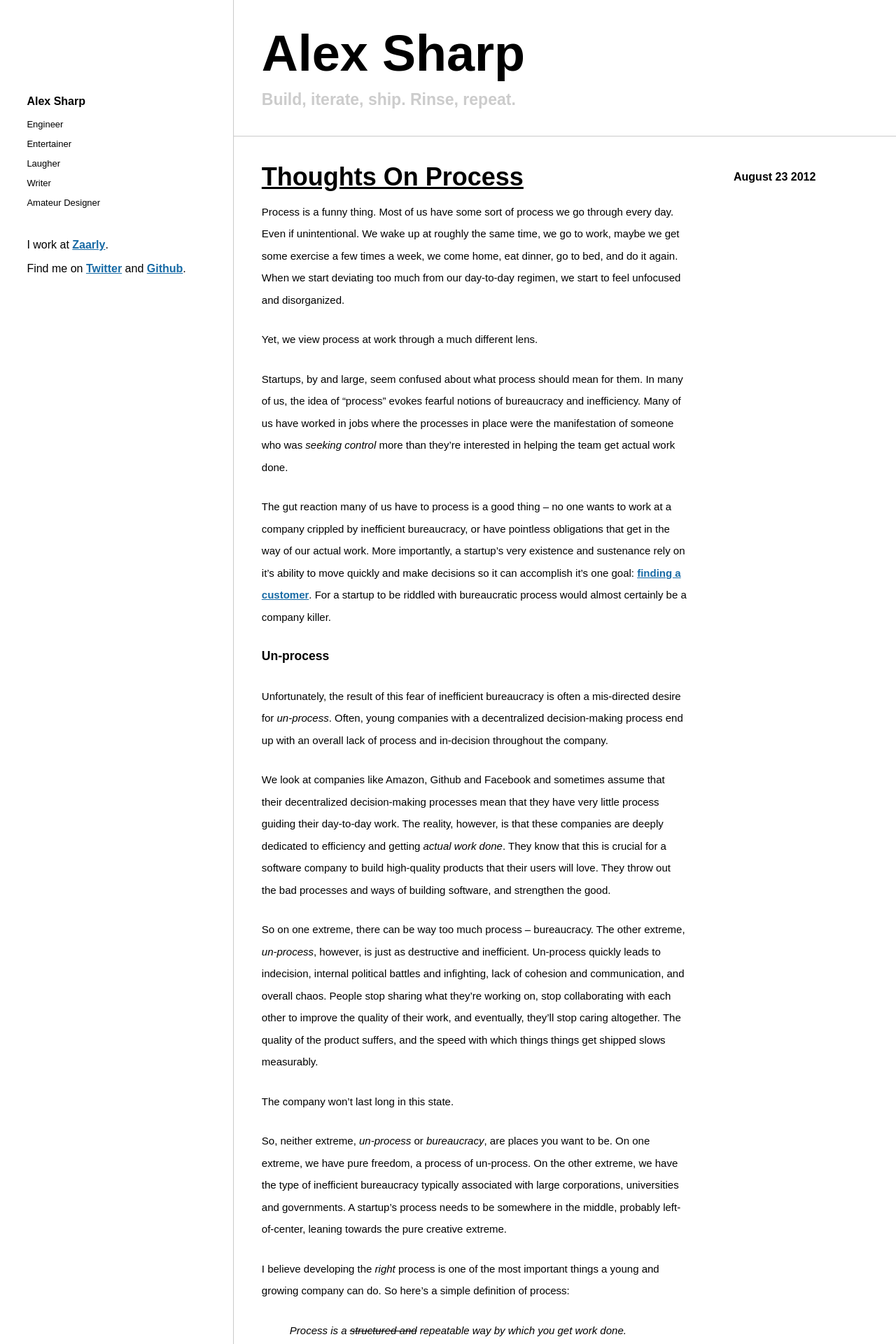
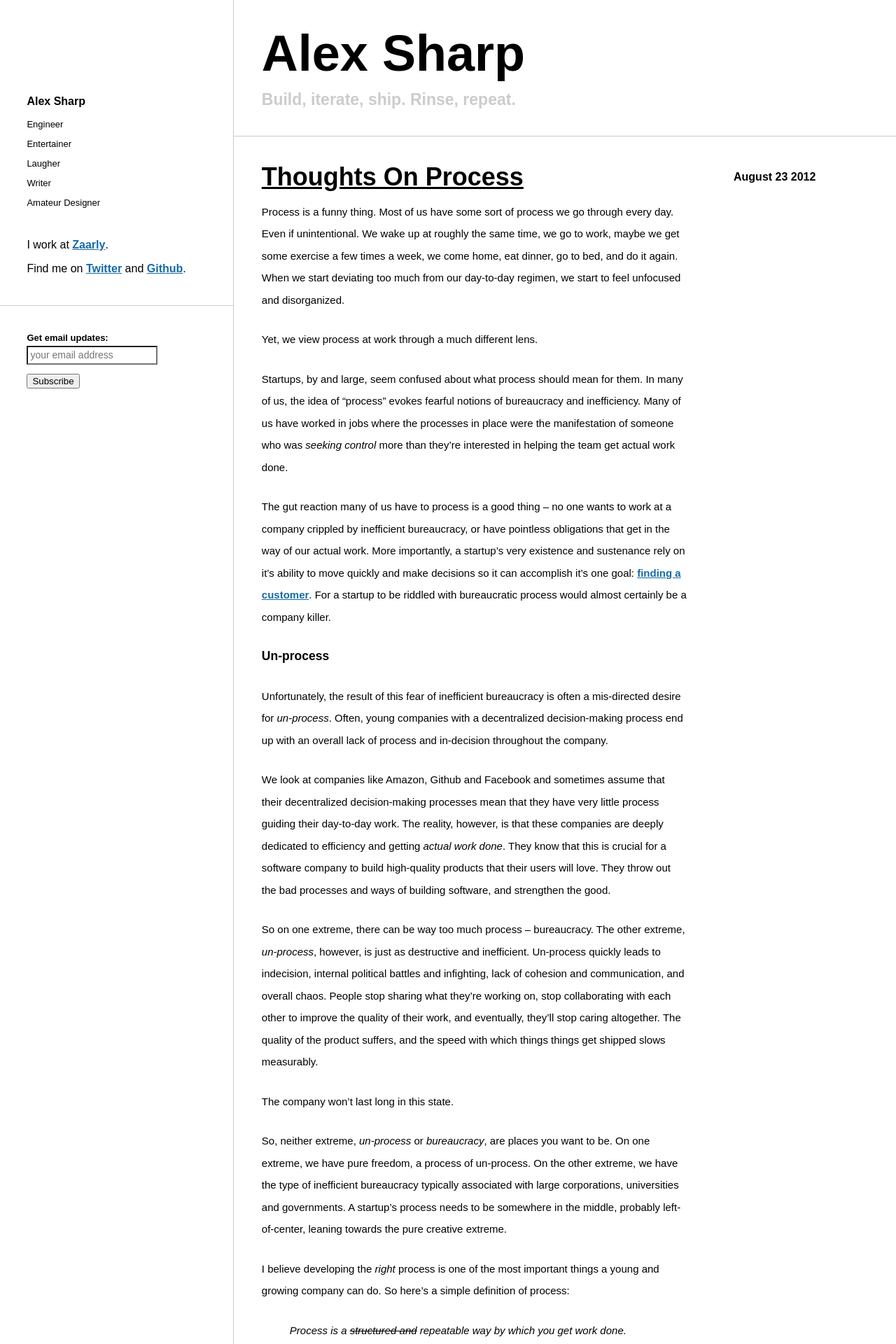
Before and after one commit to ajsharp/ajsharp.github.io, a Jekyll site: the page built from index.html, in a window 1280 px wide. Shown: the top 1920 px of the page at 70% size. Built offline with Jekyll 4.4.1, drawn with Linux system fonts in a browser that asks for light colours; comment, search, counter and statistics services are not loaded.

Commit message:
add feedburner email subscription form

```diff
--- /dev/null
+++ b/_includes/feedburner_email_form.html
@@ -0,0 +1,9 @@
+<form action="http://feedburner.google.com/fb/a/mailverify" method="post" target="popupwindow" onsubmit="window.open('http://feedburner.google.com/fb/a/mailverify?uri=alexjsharp', 'popupwindow', 'scrollbars=yes,width=550,height=520');return true" class="feedburner-form">
+  <p>
+    <label>Get email updates:</label>
+    <input type="text" class="email" name="email" placeholder="your email address"/>
+  </p>
+  <input type="hidden" value="alexjsharp" name="uri"/>
+  <input type="hidden" name="loc" value="en_US"/>
+  <input type="submit" value="Subscribe" />
+</form>
--- a/_layouts/layout.html
+++ b/_layouts/layout.html
@@ -34,6 +34,8 @@
           <a href="https://www.twitter.com/ajsharp">Twitter</a> and
           <a href="https://www.github.com/ajsharp">Github</a>.
         </p>
+
+        {% include feedburner_email_form.html %}
       </div>
     </div>
 
--- a/master.css
+++ b/master.css
@@ -335,3 +335,30 @@ ul#presentations {
 #presentations li.presentation {
   list-style: none;
 }
+
+.feedburner-form {
+  padding-top: 22px;
+  display: block;
+  border-top: 1px solid #ccc;
+  margin-left: -19%;
+  padding-left: 19%;
+  margin-top: 43px;
+  font-size: 13px;
+  text-align: left;
+}
+
+.feedburner-form label {
+  display: block;
+  line-height: 1.7em;
+  font-weight: bold;
+}
+
+
+.feedburner-form input.email {
+  width: 178px;
+  line-height: 21px;
+  font-size: 14px;
+  padding-left: 3px;
+  font-weight: normal;
+  border-radius: 0px;
+}
```
